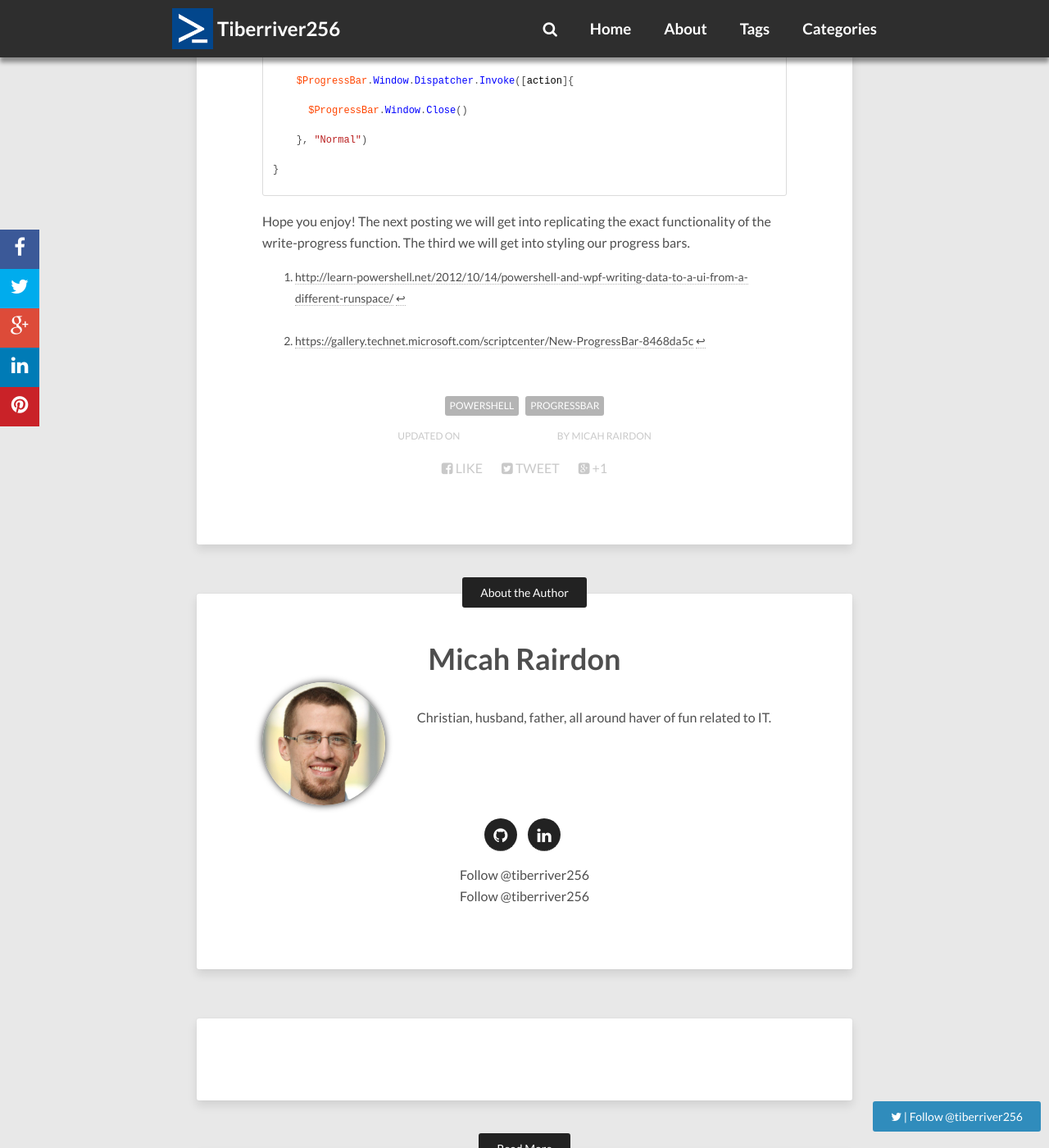
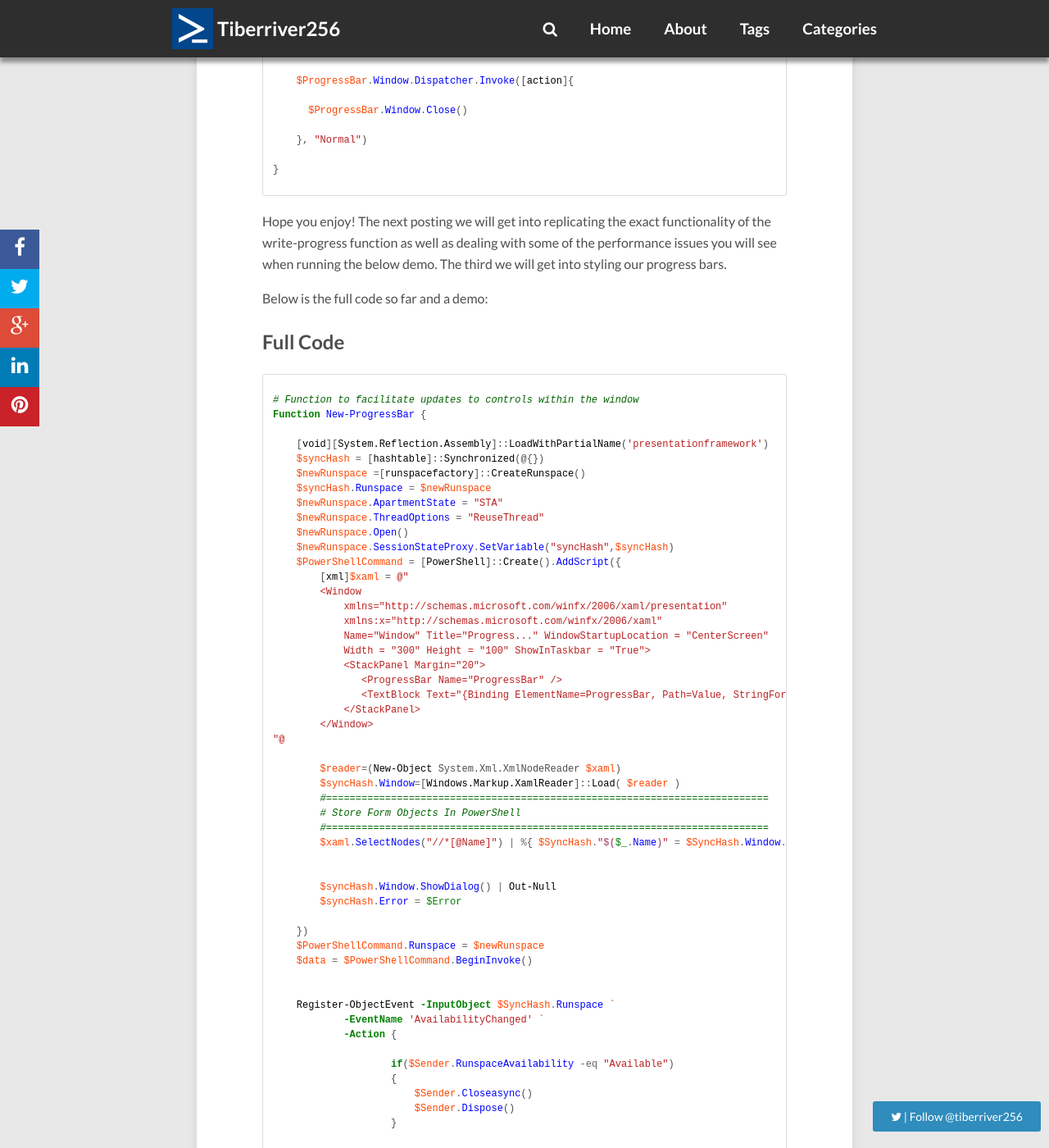
Before and after one commit to Tiberriver256/Tiberriver256.GitHub.io, a Jekyll site: the page built from _posts/2015-12-06-PowerShellProgress-Pt1.md, in a window 1280 px wide and 1400 px high, scrolled down 4869 px. Shown: the whole window at 82% size. Built offline with Jekyll 4.4.1, drawn with Linux system fonts in a browser that asks for light colours; nearby versions of some CDN libraries; comment, search, counter and statistics services are not loaded; some of the changed text lies outside the part shown.

Commit message:
Corrected a bug and filtered out sample posts

```diff
--- a/_posts/2016-12-06-PowerShellProgress-Pt1.md
+++ b/_posts/2015-12-06-PowerShellProgress-Pt1.md
@@ -3,7 +3,7 @@
 layout: post
 title: PowerShell ProgressBar Pt 1
 description: Showing how to create a progress bar in PowerShell using XAML and runspaces.
-modified: 2016-12-06T00:00:00.000Z
+modified: 2015-12-06T00:00:00.000Z
 tags: [PowerShell, ProgressBar]
 categories: [PowerShell]
 ---
@@ -164,7 +164,7 @@
 
     Param (
         [Parameter(Mandatory=$true)]
-        [System.Collections.Hashtable]$ProgressBar,
+        [System.Object[]]$ProgressBar,
         [Parameter(Mandatory=$true)]
         [String]$Activity,
         [int]$PercentComplete
@@ -201,7 +201,7 @@
 
     Param (
         [Parameter(Mandatory=$true)]
-        [System.Collections.Hashtable]$ProgressBar
+        [System.Object[]]$ProgressBar
     )
 
     $ProgressBar.Window.Dispatcher.Invoke([action]{
@@ -213,4 +213,135 @@
 }
 {% endhighlight %}
 
-Hope you enjoy! The next posting we will get into replicating the exact functionality of the write-progress function. The third we will get into styling our progress bars.
+Hope you enjoy! The next posting we will get into replicating the exact functionality of the write-progress function as well as dealing with some of the performance issues you will see when running the below demo. The third we will get into styling our progress bars.
+
+Below is the full code so far and a demo:
+
+## Full Code
+{% highlight powershell %}
+
+# Function to facilitate updates to controls within the window
+Function New-ProgressBar {
+
+    [void][System.Reflection.Assembly]::LoadWithPartialName('presentationframework')
+    $syncHash = [hashtable]::Synchronized(@{})
+    $newRunspace =[runspacefactory]::CreateRunspace()
+    $syncHash.Runspace = $newRunspace
+    $newRunspace.ApartmentState = "STA"
+    $newRunspace.ThreadOptions = "ReuseThread"
+    $newRunspace.Open()
+    $newRunspace.SessionStateProxy.SetVariable("syncHash",$syncHash)
+    $PowerShellCommand = [PowerShell]::Create().AddScript({
+        [xml]$xaml = @"
+        <Window
+            xmlns="http://schemas.microsoft.com/winfx/2006/xaml/presentation"
+            xmlns:x="http://schemas.microsoft.com/winfx/2006/xaml"
+            Name="Window" Title="Progress..." WindowStartupLocation = "CenterScreen"
+            Width = "300" Height = "100" ShowInTaskbar = "True">
+            <StackPanel Margin="20">
+               <ProgressBar Name="ProgressBar" />
+               <TextBlock Text="{Binding ElementName=ProgressBar, Path=Value, StringFormat={}{0:0}%}" HorizontalAlignment="Center" VerticalAlignment="Center" />
+            </StackPanel>
+        </Window>
+"@
+
+        $reader=(New-Object System.Xml.XmlNodeReader $xaml)
+        $syncHash.Window=[Windows.Markup.XamlReader]::Load( $reader )
+        #===========================================================================
+        # Store Form Objects In PowerShell
+        #===========================================================================
+        $xaml.SelectNodes("//*[@Name]") | %{ $SyncHash."$($_.Name)" = $SyncHash.Window.FindName($_.Name)}
+
+
+        $syncHash.Window.ShowDialog() | Out-Null
+        $syncHash.Error = $Error
+
+    })
+    $PowerShellCommand.Runspace = $newRunspace
+    $data = $PowerShellCommand.BeginInvoke()
+
+
+    Register-ObjectEvent -InputObject $SyncHash.Runspace `
+            -EventName 'AvailabilityChanged' `
+            -Action {
+
+                    if($Sender.RunspaceAvailability -eq "Available")
+                    {
+                        $Sender.Closeasync()
+                        $Sender.Dispose()
+                    }
+
+                }
+
+    return [System.Collections.Hashtable]$SyncHash
+
+}
+
+
+function Write-ProgressBar
+{
+
+    Param (
+        [Parameter(Mandatory=$true)]
+        [System.Object[]]$ProgressBar,
+        [Parameter(Mandatory=$true)]
+        [String]$Activity,
+        [String]$Status,
+        [int]$Id,
+        [int]$PercentComplete,
+        [int]$SecondsRemaining,
+        [String]$CurrentOperation,
+        [int]$ParentId,
+        [Switch]$Completed,
+        [int]$SourceID
+    )
+
+   # This updates the control based on the parameters passed to the function
+   $ProgressBar.Window.Dispatcher.Invoke([action]{
+
+      $ProgressBar.Window.Title = $Activity
+
+   }, "Normal")
+
+   if($PercentComplete)
+   {
+
+       $ProgressBar.Window.Dispatcher.Invoke([action]{
+
+          $ProgressBar.ProgressBar.Value = $PercentComplete
+
+       }, "Normal")
+
+   }
+
+}
+
+
+function Close-ProgressBar
+{
+
+    Param (
+        [Parameter(Mandatory=$true)]
+        [System.Object[]]$ProgressBar
+    )
+
+    $ProgressBar.Window.Dispatcher.Invoke([action]{
+
+      $ProgressBar.Window.Close()
+
+    }, "Normal")
+
+}
+{% endhighlight %}
+
+## Demo
+
+*Run this after creating the above functions*
+
+{% highlight powershell %}
+$ProgressBar = New-ProgressBar
+
+1..100 | foreach {Write-ProgressBar -ProgressBar $ProgressBar -Activity "Counting $_ out of 100" -PercentComplete $_; Start-Sleep -Milliseconds 250}
+
+Close-ProgressBar $ProgressBar
+{% endhighlight %}
--- a/index.html
+++ b/index.html
@@ -1,7 +1,7 @@
 ---
 layout: post-index
-title: "Welcome to the Neo-HPSTR Blog"
-description: "Describe this nonsense."
+title: "A blog by Micah Rairdon AKA Tiberriver256"
+description: "I do a lot of PowerShell but my other interests include: DevOps, Personal Productivity, Family, Autism, SharePoint and Office 365"
 tags: [Jekyll, theme, themes, responsive, blog, modern]
 comments: false
 ---
```
Also changed, not shown: _drafts/2011-03-10-sample-post.md (renamed from _posts/2011-03-10-sample-post.md), _drafts/2012-05-22-readability-post.md (renamed from _posts/2012-05-22-readability-post.md), _drafts/2013-05-22-sample-post-images.md (renamed from _posts/2013-05-22-sample-post-images.md), _drafts/2013-05-23-readability-feature-post.md (renamed from _posts/2013-05-23-readability-feature-post.md), _drafts/2013-06-25-video-post.md (renamed from _posts/2013-06-25-video-post.md), _drafts/2013-08-12-sample-link-post.md (renamed from _posts/2013-08-12-sample-link-post.md), _drafts/2013-08-16-code-highlighting-post.md (renamed from _posts/2013-08-16-code-highlighting-post.md), _drafts/2013-10-26-background-image.md (renamed from _posts/2013-10-26-background-image.md).
